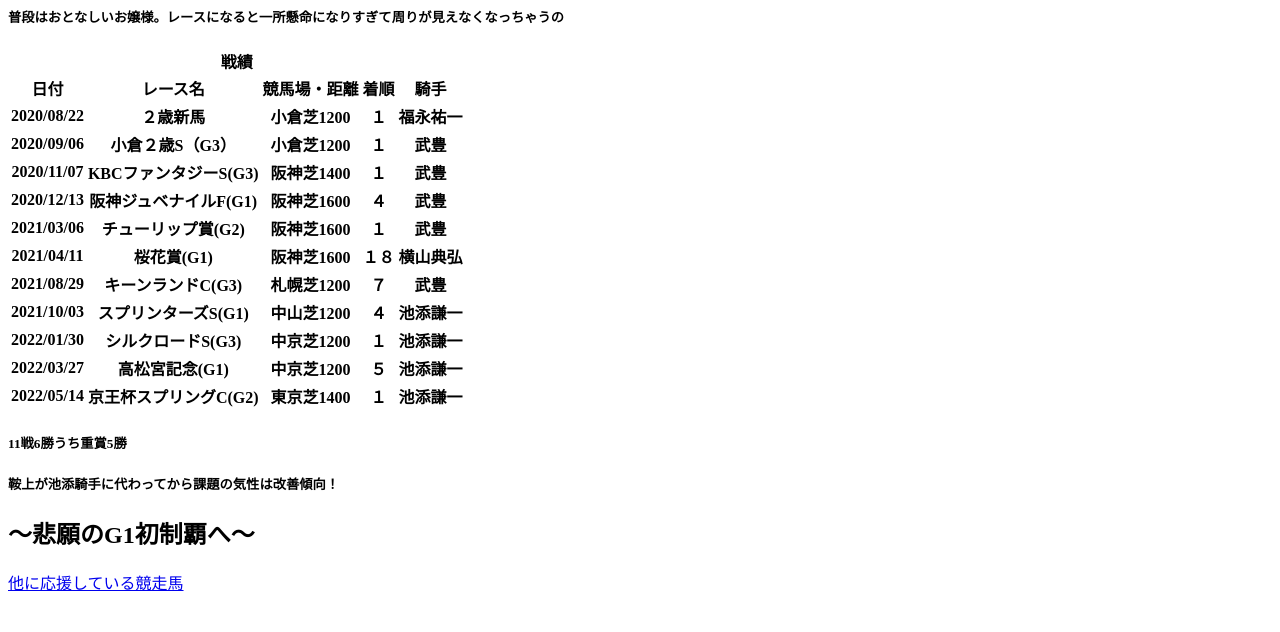
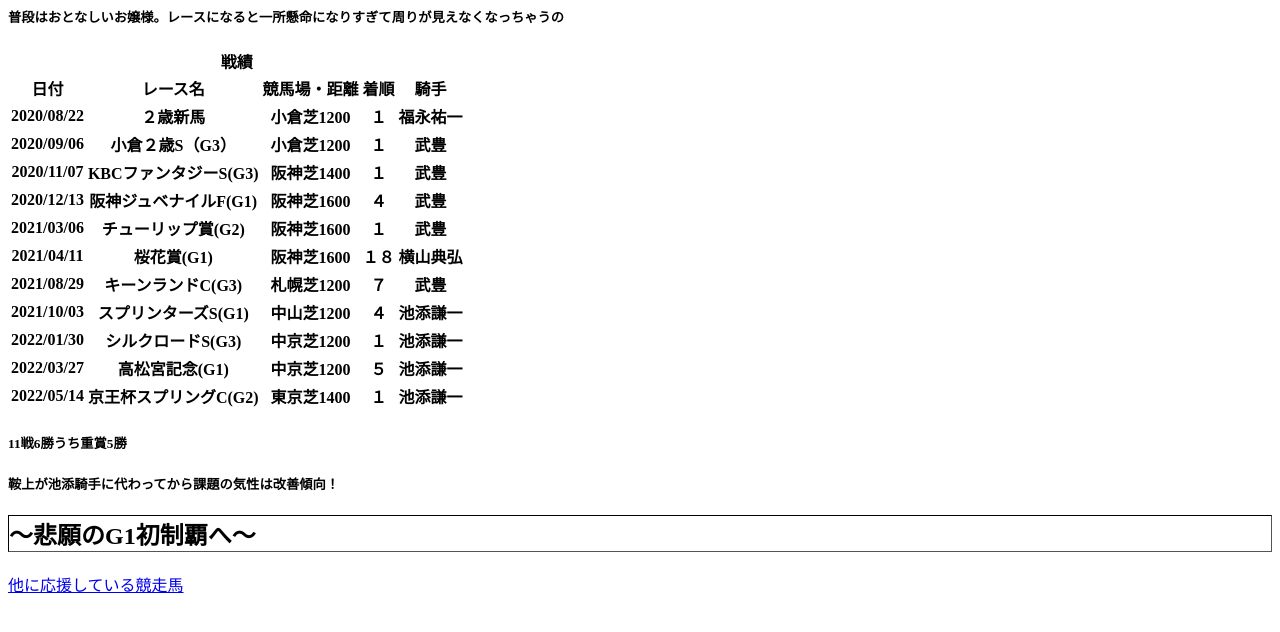
Before and after one commit to itosubaru/project, a plain HTML site: page index.html in a window 1280 px wide. Shown: the part 138-770 px from the top of the page. Drawn offline with Linux system fonts and the light colour scheme.

Commit message:
Update my.css

```diff
--- a/my.css
+++ b/my.css
@@ -1,2 +1,3 @@
 h1{color: blue;}
 h1{border: dashed thick green;}
+h2{border: inset 1px black;}
```
